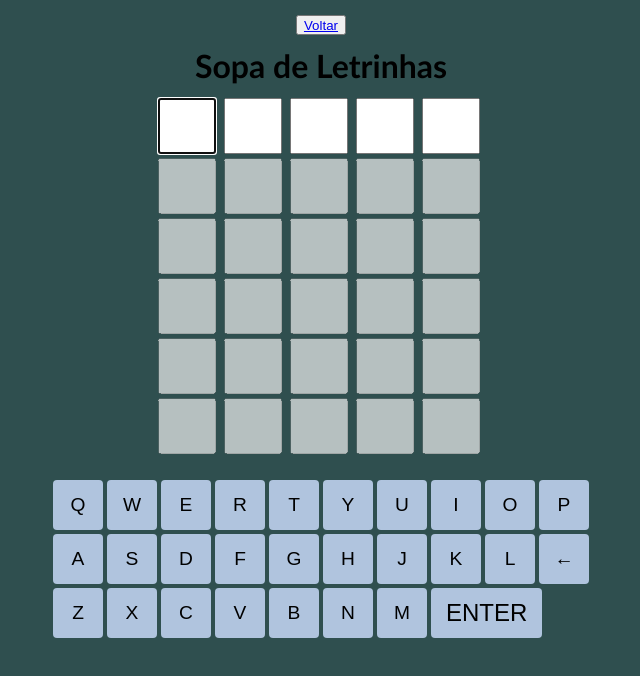
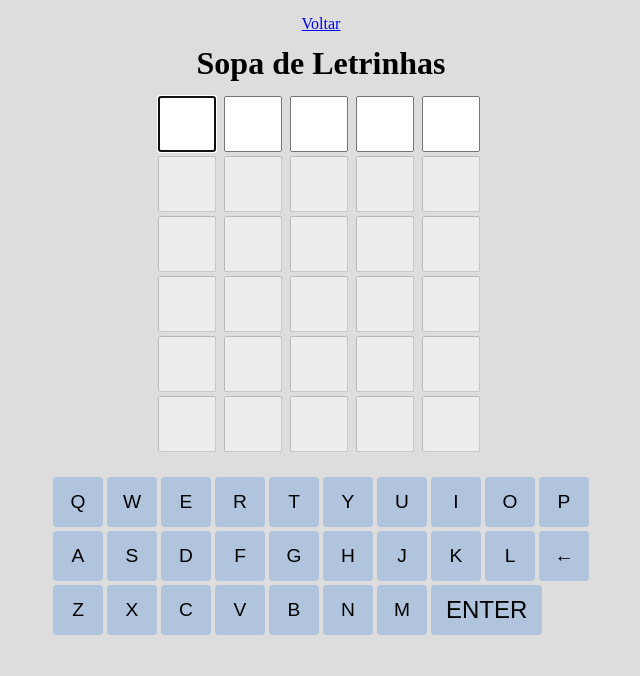
Before and after one commit to ArthurGerman/projeto_letrinha, a SvelteKit app: page /jogo in a window 1280 px wide. Shown: the top 676 px of the page, without its empty margins (319-959 px from the left). Built offline with nearby package versions, Linux system fonts and the light colour scheme.

Commit message:
estilização das divs do sobre

```diff
--- a/src/routes/jogo/+page.svelte
+++ b/src/routes/jogo/+page.svelte
@@ -156,9 +156,7 @@
 	<div class="container">
 		<div class="top">
 			<div id="button">
-				<button>
-					<a href="/">Voltar</a>
-				</button>
+				<a href="/">Voltar</a>
 			</div>
 
 			<!-- Título do jogo -->
--- a/src/styles/jogo.css
+++ b/src/styles/jogo.css
@@ -1,11 +1,11 @@
 body {
     margin: 0;
-    background-color: darkslategray;
+    background-color: rgb(221, 221, 221);
     height: 100vh;
     display: flex;
     justify-content: center;
     color: black;
-    font-family: 'Gill Sans', 'Gill Sans MT', Calibri, 'Trebuchet MS', sans-serif;
+    font-family: cursive;
 }
 .main {
     width: 100%;
@@ -28,8 +28,7 @@ body {
     display: flex;
     justify-content: center;
 }
-#button button{
-    height: 20px;
+#button a{
     margin-top: 15px;
 }
 #texto{
```
Also changed, not shown: src/routes/sobre/+page.svelte (+3 -5 lines).
